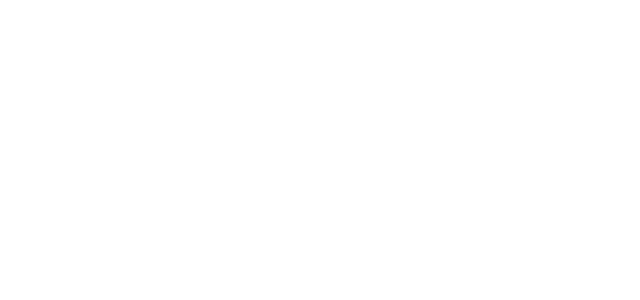
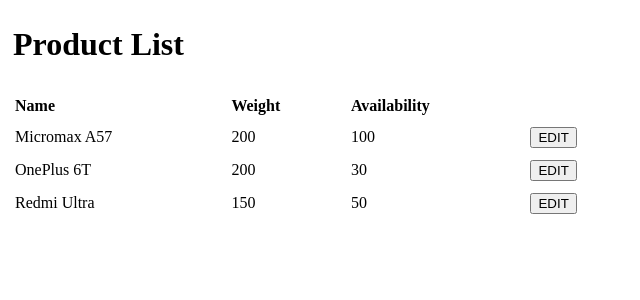
Before and after one commit to akshayLuhadia/DemoPages, a React (Create React App) app: page / in a window 1280 px wide. Shown: the top 300 px of the page, without its empty margins (0-640 px from the left). Built offline with nearby package versions, Linux system fonts and the light colour scheme.

Commit message:
added css

```diff
--- a/src/ProductApp.js
+++ b/src/ProductApp.js
@@ -8,8 +8,8 @@
         <div className="product-app">
             <Router>
                 <div>
-                    <Route exact path="/DemoPages" component={ProductList} />
-                    <Route path="/DemoPages/edit-product/:id" component={EditProduct} />
+                    <Route exact path="/" component={ProductList} />
+                    <Route path="/edit-product/:id" component={EditProduct} />
                 </div>
             </Router>
         </div>
--- a/src/components/EditProduct.js
+++ b/src/components/EditProduct.js
@@ -43,7 +43,7 @@
             isEditable: this.state.isEditable
         }
         this.props.updateProduct(product);
-        this.props.history.push("/DemoPages");
+        this.props.history.push("/");
     }
 
     render() {
@@ -112,7 +112,7 @@
                                 <tr>
                                     <td style={{ textAlign: "center" }}><button type="submit">Submit</button></td>
                                     <td style={{ textAlign: "center" }}>
-                                        <NavLink to={"/DemoPages"}>
+                                        <NavLink to={"/"}>
                                             <button>Back</button>
                                         </NavLink>
                                     </td>
--- a/src/components/Product.js
+++ b/src/components/Product.js
@@ -9,7 +9,7 @@
         <td>{product.availability}</td>
         <td>
             {product.isEditable ?
-                <Link to={`/DemoPages/edit-product/${product.id}`}>
+                <Link to={`/edit-product/${product.id}`}>
                     <button>EDIT</button>
                 </Link>
                 : ""}
--- /dev/null
+++ b/src/components/ProductList.css
@@ -0,0 +1,13 @@
+h1 {
+  padding: 5px;
+}
+thead {
+  font-weight: 500;
+}
+tbody {
+  font-weight: 400;
+}
+th,
+td {
+  padding: 5px;
+}
--- a/src/components/ProductList.js
+++ b/src/components/ProductList.js
@@ -1,11 +1,12 @@
-import React from 'react';
-import { connect } from 'react-redux';
-import Product from './Product';
+import React from "react";
+import { connect } from "react-redux";
+import Product from "./Product";
+import "./ProductList.css";
 
 const style = {
   width: "50%",
-    textAlign: "left"
-}
+  textAlign: "left",
+};
 
 const ProductList = ({ products }) => (
   <div>
@@ -22,18 +23,17 @@
       <tbody>
         {products && products.length
           ? products.map((product, index) => {
-                        return <Product key={index} product={product} />
+              return <Product key={index} product={product} />;
             })
-                    : "No products!"
-                }
+          : "No products!"}
       </tbody>
     </table>
   </div>
 );
 
-const mapStateToProps = state => {
-    const products = state.productsData.products
+const mapStateToProps = (state) => {
+  const products = state.productsData.products;
   return { products };
-}
+};
 
 export default connect(mapStateToProps)(ProductList);
```
Lines whose indentation alone changed are shown as unchanged.
